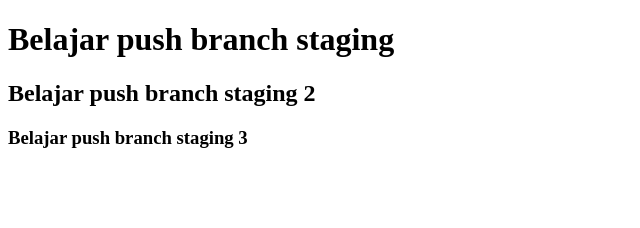
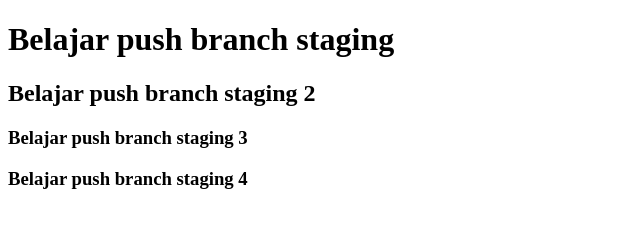
Before and after one commit to JepriYS/test-git, a plain HTML site: page header.html in a window 1280 px wide. Shown: the whole page, without its empty margins (0-640 px from the left). Drawn offline with Linux system fonts and the light colour scheme.

Commit message:
Menambahkan elment h4

```diff
--- a/header.html
+++ b/header.html
@@ -8,5 +8,6 @@
     <h1>Belajar push branch staging</h1>
     <h2>Belajar push branch staging 2</h2>
     <h3>Belajar push branch staging 3</h3>
+    <h3>Belajar push branch staging 4</h3>
   </body>
 </html>
```
